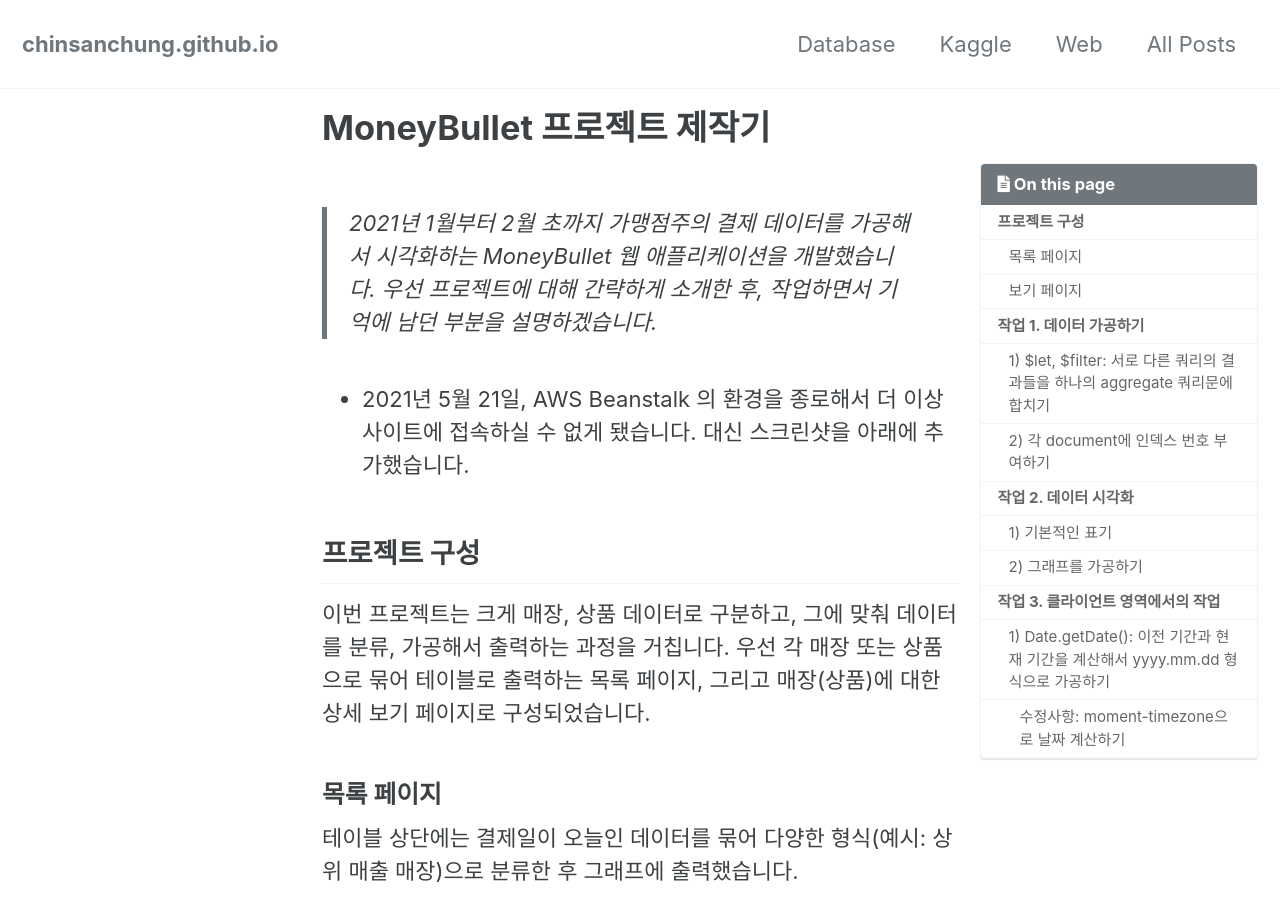
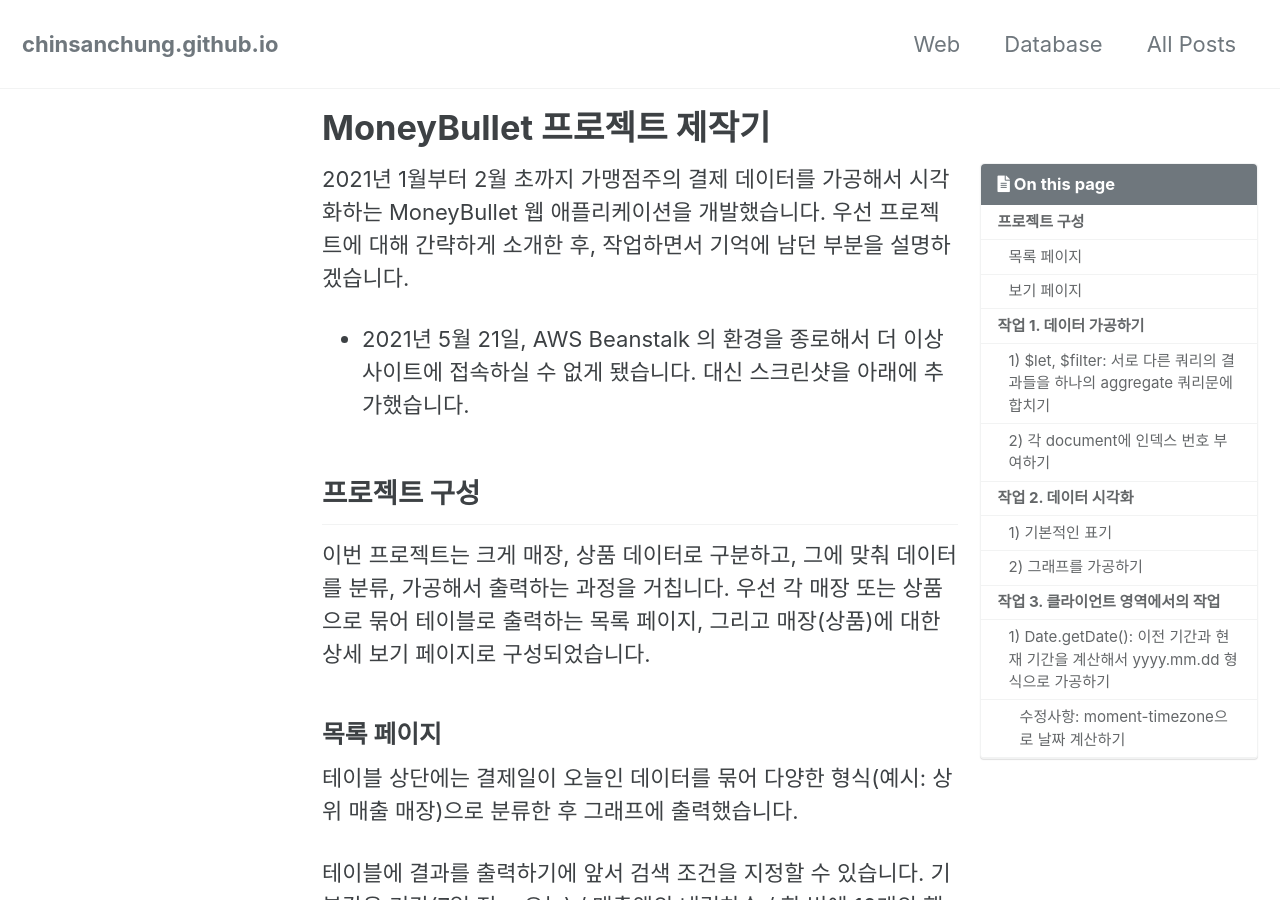
Before and after one commit to chinsanchung/chinsanchung.github.com, a Jekyll site: the page built from _posts/2021-02-16-project-moneybullet.md, in a window 1280 px wide and 900 px high. Built offline with Jekyll 4.4.1, drawn with Linux system fonts in a browser that asks for light colours; cached includes are drawn as plain includes.

Commit message:
카테고리 수정. 기존 게시물의 도입부 간단한 수정

```diff
--- a/_data/navigation.yml
+++ b/_data/navigation.yml
@@ -4,11 +4,9 @@ main:
   # url: https://mmistakes.github.io/minimal-mistakes/docs/quick-start-guide/
   # - title: "About"
   #   url: https://chinsanchung.github.io/about/
+  - title: "Web"
+    url: /web/
   - title: "Database"
     url: /database/
-  - title: "Kaggle"
-    url: /kaggle/
-  - title: "Web"
-    url: /web/
   - title: "All Posts"
     url: /categories/
--- a/_layouts/category-kaggle.html
+++ b/_layouts/category-kaggle.html
@@ -6,7 +6,7 @@ layout: archive
 <br />
 <section class="taxonomy__section">
   <div class="entries-{{ page.entries_layout | default: 'list' }}">
-    {% for post in site.categories['kaggle'] %} {% include archive-single.html
+    {% for post in site.categories['web'] %} {% include archive-single.html
     type=page.entries_layout %} {% endfor %}
   </div>
   <a href="#page-title" class="back-to-top"
--- a/_posts/2021-02-16-project-moneybullet.md
+++ b/_posts/2021-02-16-project-moneybullet.md
@@ -19,7 +19,7 @@ tags:
   - NoSQL
 ---
 
-> 2021년 1월부터 2월 초까지 가맹점주의 결제 데이터를 가공해서 시각화하는 MoneyBullet 웹 애플리케이션을 개발했습니다. 우선 프로젝트에 대해 간략하게 소개한 후, 작업하면서 기억에 남던 부분을 설명하겠습니다.
+2021년 1월부터 2월 초까지 가맹점주의 결제 데이터를 가공해서 시각화하는 MoneyBullet 웹 애플리케이션을 개발했습니다. 우선 프로젝트에 대해 간략하게 소개한 후, 작업하면서 기억에 남던 부분을 설명하겠습니다.
 
 - 2021년 5월 21일, AWS Beanstalk 의 환경을 종로해서 더 이상 사이트에 접속하실 수 없게 됐습니다. 대신 스크린샷을 아래에 추가했습니다.
 
```
Also changed, not shown: _posts/2021-04-26-iamport-payment.md (+1 -0 lines).
